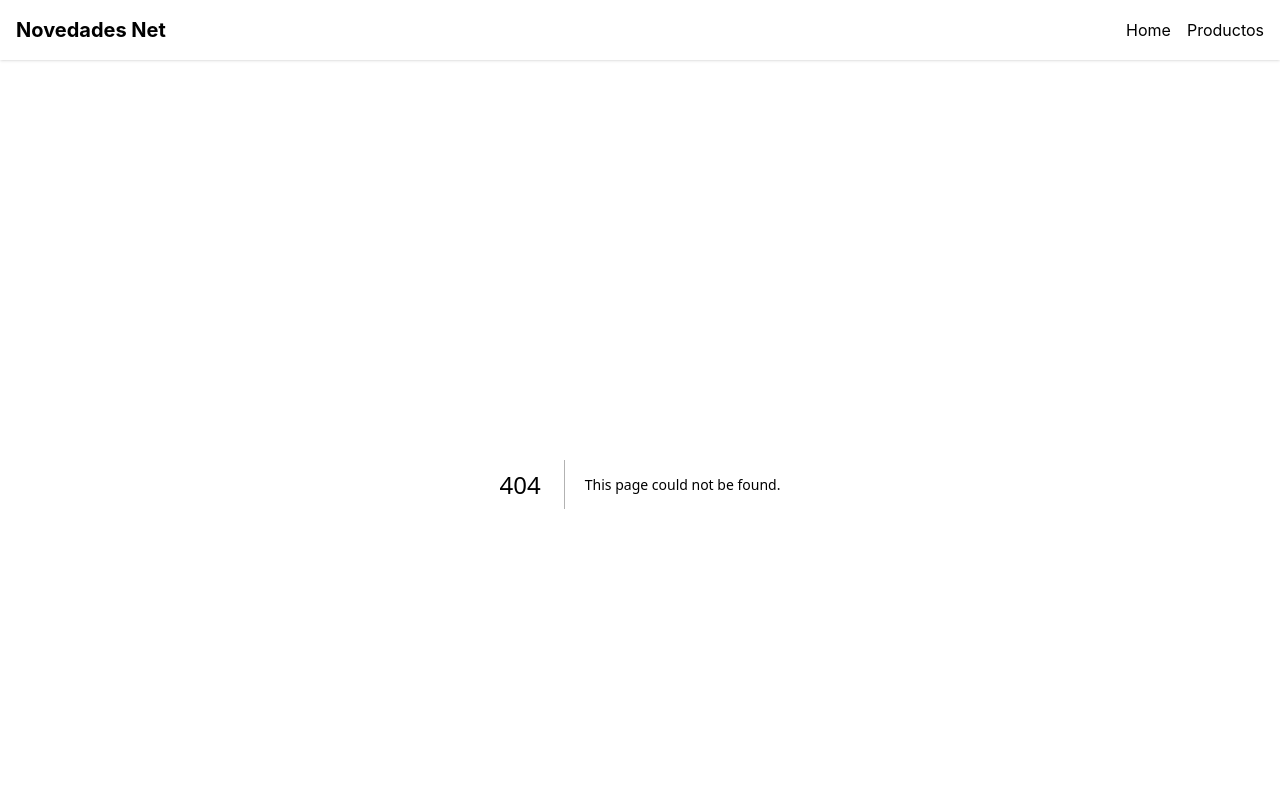
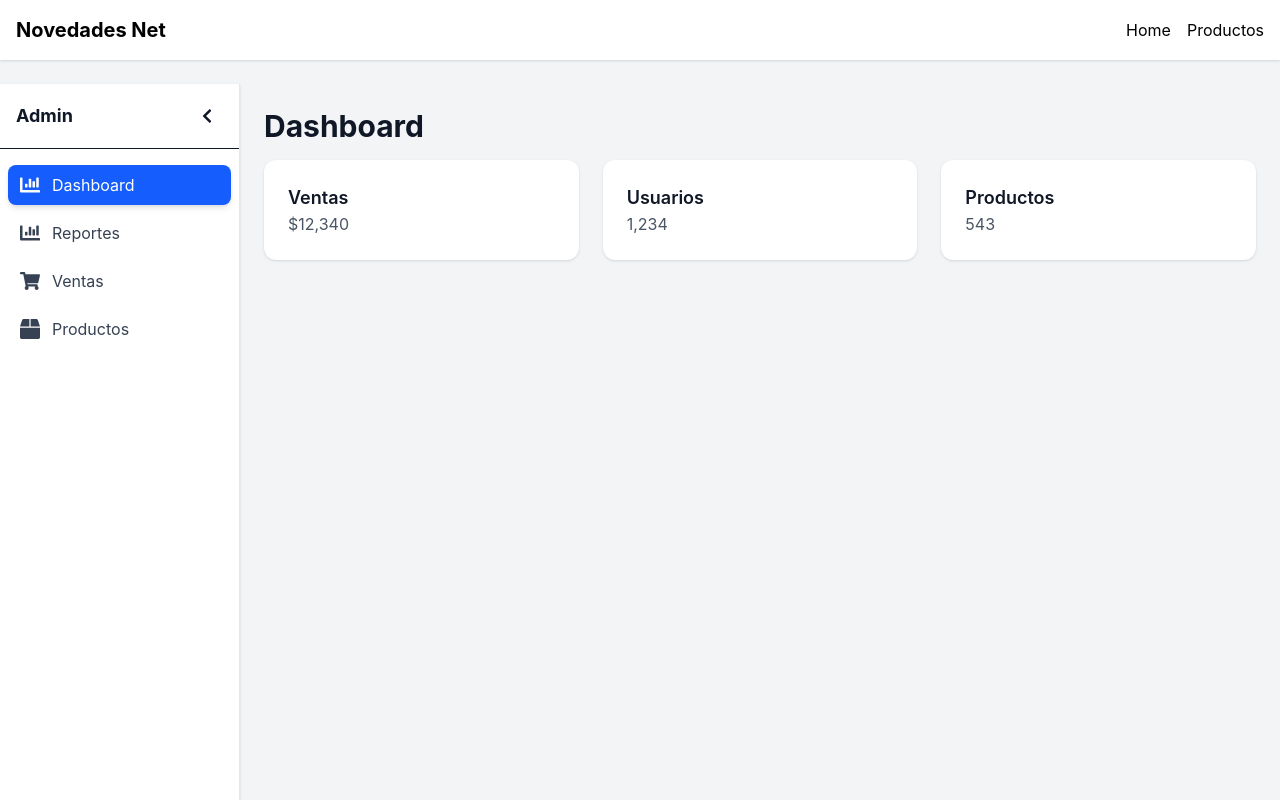
Before and after one commit to SSDavila/NovedadesNet-Catalog, a Next.js app in the folder frontend/: page /admin in a window 1280 px wide. Before the commit this address had no page. Shown: the top 800 px of the page. Built offline with nearby package versions, Linux system fonts and the light colour scheme.

Commit message:
Login + Admin Pages V1

```diff
--- /dev/null
+++ b/frontend/app/admin/components/Sidebar.tsx
@@ -0,0 +1,102 @@
+'use client';
+
+import { useState, useEffect } from 'react';
+import Link from 'next/link';
+import { usePathname } from 'next/navigation';
+import { motion } from 'framer-motion';
+import {
+  FaChartBar,
+  FaBox,
+  FaShoppingCart,
+  FaChevronLeft,
+  FaMoon,
+  FaSun,
+} from 'react-icons/fa';
+import clsx from 'clsx';
+
+const links = [
+  { href: '/admin', label: 'Dashboard', icon: FaChartBar },
+  { href: '/admin/reports', label: 'Reportes', icon: FaChartBar },
+  { href: '/admin/sales', label: 'Ventas', icon: FaShoppingCart },
+  { href: '/admin/products', label: 'Productos', icon: FaBox },
+];
+
+export default function Sidebar() {
+  const pathname = usePathname();
+  const [collapsed, setCollapsed] = useState(false);
+  const [darkMode, setDarkMode] = useState(false);
+
+  // Persistencia de Dark Mode
+  useEffect(() => {
+    const stored = localStorage.getItem('theme');
+    if (stored === 'dark') {
+      setDarkMode(true);
+      document.documentElement.classList.add('dark');
+    }
+  }, []);
+
+  useEffect(() => {
+    if (darkMode) {
+      document.documentElement.classList.add('dark');
+      localStorage.setItem('theme', 'dark');
+    } else {
+      document.documentElement.classList.remove('dark');
+      localStorage.setItem('theme', 'light');
+    }
+  }, [darkMode]);
+
+  return (
+    <motion.aside
+      animate={{ width: collapsed ? '80px' : '240px' }}
+      className={clsx(
+        'h-screen bg-white dark:bg-gray-900 border-r border-gray-200 dark:border-gray-700 shadow-sm flex flex-col transition-all'
+      )}
+    >
+      {/* Header */}
+      <div className="flex items-center justify-between p-4 border-b dark:border-gray-700">
+        {!collapsed && <span className="font-bold text-lg dark:text-white">Admin</span>}
+        <button
+          onClick={() => setCollapsed(!collapsed)}
+          className="p-2 rounded hover:bg-gray-100 dark:hover:bg-gray-800"
+        >
+          <FaChevronLeft
+            className={clsx(
+              'transition-transform',
+              collapsed ? 'rotate-180' : ''
+            )}
+          />
+        </button>
+      </div>
+
+      {/* Links */}
+      <nav className="flex-1 px-2 py-4 space-y-2">
+        {links.map(({ href, label, icon: Icon }) => (
+          <Link
+            key={href}
+            href={href}
+            className={clsx(
+              'flex items-center gap-3 px-3 py-2 rounded-lg transition-colors',
+              pathname === href
+                ? 'bg-blue-600 text-white shadow-md'
+                : 'text-gray-700 dark:text-gray-300 hover:bg-gray-100 dark:hover:bg-gray-800'
+            )}
+          >
+            <Icon className="w-5 h-5 flex-shrink-0" />
+            {!collapsed && <span>{label}</span>}
+          </Link>
+        ))}
+      </nav>
+
+      {/* Footer - Dark mode toggle */}
+      <div className="p-4 border-t dark:border-gray-700">
+        <button
+          onClick={() => setDarkMode(!darkMode)}
+          className="w-full flex items-center justify-center gap-2 px-3 py-2 rounded-lg bg-gray-100 dark:bg-gray-800 hover:opacity-80 transition"
+        >
+          {darkMode ? <FaSun className="text-yellow-400" /> : <FaMoon />}
+          {!collapsed && <span>{darkMode ? 'Light' : 'Dark'} Mode</span>}
+        </button>
+      </div>
+    </motion.aside>
+  );
+}
--- /dev/null
+++ b/frontend/app/admin/layout.tsx
@@ -0,0 +1,17 @@
+import Sidebar from './components/Sidebar';
+
+export default function AdminLayout({
+  children,
+}: {
+  children: React.ReactNode;
+}) {
+  return (
+    <div className="flex min-h-screen bg-gray-100 dark:bg-gray-950 text-gray-900 dark:text-gray-100 transition-colors">
+      {/* Sidebar */}
+      <Sidebar />
+
+      {/* Main */}
+      <main className="flex-1 p-6">{children}</main>
+    </div>
+  );
+}
--- /dev/null
+++ b/frontend/app/admin/page.tsx
@@ -0,0 +1,21 @@
+export default function DashboardPage() {
+  return (
+    <div>
+      <h1 className="text-3xl font-bold mb-4">Dashboard</h1>
+      <div className="grid grid-cols-1 md:grid-cols-3 gap-6">
+        <div className="p-6 bg-white dark:bg-gray-900 rounded-xl shadow">
+          <h2 className="text-lg font-semibold">Ventas</h2>
+          <p className="text-gray-600 dark:text-gray-400">$12,340</p>
+        </div>
+        <div className="p-6 bg-white dark:bg-gray-900 rounded-xl shadow">
+          <h2 className="text-lg font-semibold">Usuarios</h2>
+          <p className="text-gray-600 dark:text-gray-400">1,234</p>
+        </div>
+        <div className="p-6 bg-white dark:bg-gray-900 rounded-xl shadow">
+          <h2 className="text-lg font-semibold">Productos</h2>
+          <p className="text-gray-600 dark:text-gray-400">543</p>
+        </div>
+      </div>
+    </div>
+  );
+}
--- /dev/null
+++ b/frontend/app/admin/products/page.tsx
@@ -0,0 +1,3 @@
+export default function ProductsPage() {
+  return <h1 className="text-2xl font-bold">Productos</h1>;
+}
--- /dev/null
+++ b/frontend/app/admin/reports/page.tsx
@@ -0,0 +1,3 @@
+export default function ReportsPage() {
+  return <h1 className="text-2xl font-bold">Reportes</h1>;
+}
--- /dev/null
+++ b/frontend/app/admin/sales/page.tsx
@@ -0,0 +1,3 @@
+export default function SalesPage() {
+  return <h1 className="text-2xl font-bold">Ventas</h1>;
+}
--- /dev/null
+++ b/frontend/app/login/page.tsx
@@ -0,0 +1,77 @@
+'use client';
+
+import { useState } from 'react';
+import { useRouter } from 'next/navigation';
+import { motion } from 'framer-motion';
+import { FaLock } from 'react-icons/fa';
+
+export default function LoginPage() {
+  const router = useRouter();
+  const [email, setEmail] = useState('');
+  const [password, setPassword] = useState('');
+  const [error, setError] = useState('');
+
+  const handleSubmit = (e: React.FormEvent) => {
+    e.preventDefault();
+
+    // TODO: Reemplazar con lógica real (fetch a backend con JWT, etc.)
+    if (email === 'admin@demo.com' && password === '123456') {
+      router.push('/admin'); // 🔒 redirige al dashboard admin
+    } else {
+      setError('Credenciales inválidas');
+    }
+  };
+
+  return (
+    <div className="min-h-screen flex items-center justify-center bg-gradient-to-br from-gray-900 to-gray-800 px-4">
+      <motion.div
+        initial={{ opacity: 0, y: 20 }}
+        animate={{ opacity: 1, y: 0 }}
+        className="bg-white dark:bg-gray-900 p-8 rounded-2xl shadow-xl w-full max-w-md"
+      >
+        <div className="flex flex-col items-center mb-6">
+          <FaLock className="text-4xl text-blue-600 mb-2" />
+          <h1 className="text-2xl font-bold text-gray-900 dark:text-white">
+            Iniciar Sesión
+          </h1>
+          <p className="text-gray-500 text-sm">Accede con tu cuenta</p>
+        </div>
+
+        <form onSubmit={handleSubmit} className="space-y-4">
+          <input
+            type="email"
+            placeholder="Correo electrónico"
+            value={email}
+            onChange={(e) => setEmail(e.target.value)}
+            className="w-full px-4 py-2 border rounded-lg bg-gray-50 dark:bg-gray-800 dark:border-gray-700 dark:text-white focus:ring-2 focus:ring-blue-600 focus:outline-none"
+          />
+          <input
+            type="password"
+            placeholder="Contraseña"
+            value={password}
+            onChange={(e) => setPassword(e.target.value)}
+            className="w-full px-4 py-2 border rounded-lg bg-gray-50 dark:bg-gray-800 dark:border-gray-700 dark:text-white focus:ring-2 focus:ring-blue-600 focus:outline-none"
+          />
+
+          {error && (
+            <p className="text-red-500 text-sm text-center">{error}</p>
+          )}
+
+          <button
+            type="submit"
+            className="w-full bg-blue-600 hover:bg-blue-700 text-white py-2 rounded-lg transition font-semibold"
+          >
+            Entrar
+          </button>
+        </form>
+
+        <p className="mt-6 text-center text-sm text-gray-600 dark:text-gray-400">
+          ¿Olvidaste tu contraseña?{' '}
+          <a href="#" className="text-blue-600 hover:underline">
+            Recuperar
+          </a>
+        </p>
+      </motion.div>
+    </div>
+  );
+}
--- a/frontend/package.json
+++ b/frontend/package.json
@@ -13,6 +13,7 @@
     "@mantine/core": "^8.2.8",
     "@mantine/hooks": "^8.2.8",
     "@mantine/notifications": "^8.2.8",
+    "framer-motion": "^12.23.12",
     "next": "15.5.2",
     "react": "19.1.0",
     "react-dom": "19.1.0",
```
